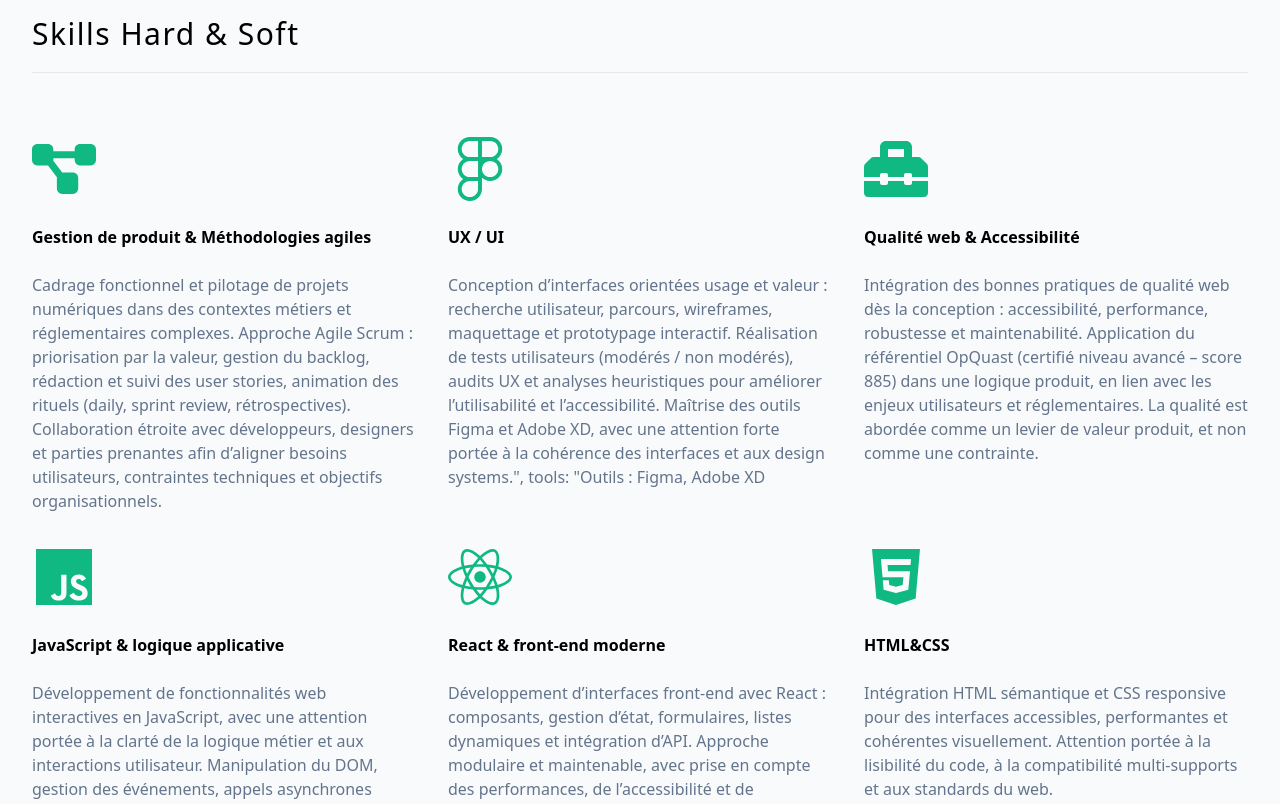
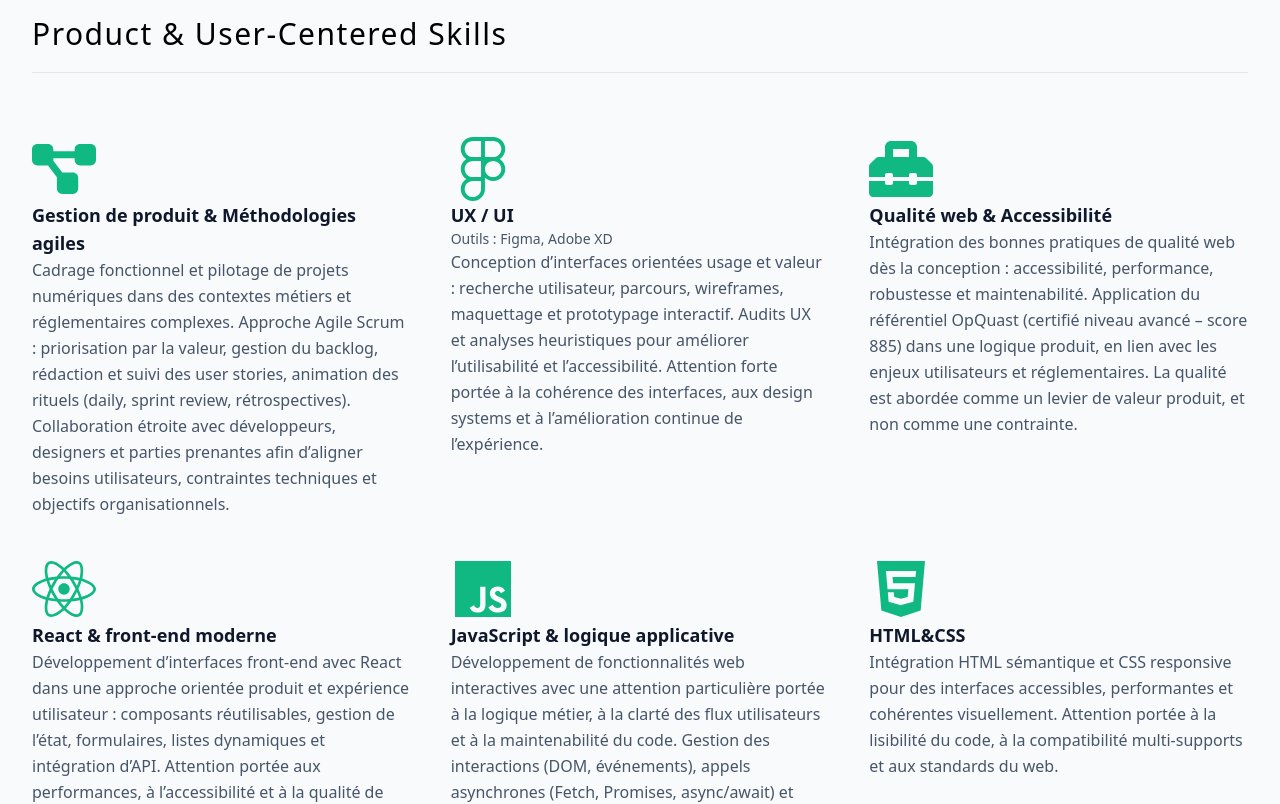
Before and after one commit to Cfy1010/cyportfolio, a React (Vite) app: page / in a window 1280 px wide. Shown: the part 740-1544 px from the top of the page. Built offline with nearby package versions, Linux system fonts and the light colour scheme.

Commit message:
improve: enhance accessibility and semantic structure in skills section

```diff
--- a/src/components/Hero.jsx
+++ b/src/components/Hero.jsx
@@ -6,13 +6,13 @@ const Hero = () => {
     <div className="bg-emerald-100 py-24">
       <div className="align-element grid md:grid-cols-2 items-center gap-8">
         <article>
-          <h1 class="text-4xl md:text-5xl font-bold text-gray-900 leading-tight">
+          <h1 className="text-4xl md:text-5xl font-bold text-gray-900 leading-tight">
             Product Owner / Lead Produit
-            <span class="block text-emerald-600">UX & Qualité</span>
+            <span className="block text-emerald-600">UX & Qualité</span>
           </h1>
           <p className="mt-6 text-lg md:text-xl text-gray-700 font-medium">
             Responsable UX/UI & Développeur Web 4 ans en produit digital · 12
-            ans en management de la qualité
+            ans en management de la qualité (QSE)
           </p>
           <p className="mt-6 max-w-2xl text-lg md:text-xl text-gray-600 leading-relaxed">
             Concevoir, cadrer et faire évoluer des produits numériques utiles,
--- a/src/components/Skills.jsx
+++ b/src/components/Skills.jsx
@@ -5,8 +5,8 @@ import SkillsCard from "./SkillsCard";
 const Skills = () => {
   return (
     <section className="py-20 align-element" id="skills">
-      <SectionTitle text="Skills hard & soft" />
-      <div className="py-16 grid gap-8 md:grid-cols-2 lg:grid-cols-3">
+      <SectionTitle text="Product & User-Centered Skills" />
+      <div className="py-16 grid gap-10 md:grid-cols-2 lg:grid-cols-3">
         {skills.map((skill) => {
           return <SkillsCard key={skill.id} {...skill} />;
         })}
--- a/src/components/SkillsCard.jsx
+++ b/src/components/SkillsCard.jsx
@@ -1,10 +1,29 @@
 const SkillsCard = ({ icon, title, text, tools }) => {
   return (
-    <article>
-      <span>{icon}</span>
-      <h4 className="mt-6 font-bold">{title}</h4>
-      <h3 className="mt-6 font-normal">{tools}</h3>
-      <p className="mt-2 text-slate-500">{text}</p>
+    <article aria-labelledby={`skill-${title}`}>
+      {/* Icône décorative */}
+      <span aria-hidden="true" className="text-primary text-4xl">
+        {icon}
+      </span>
+
+      {/* Titre de compétence */}
+      <h3
+        id={`skill-${title}`}
+        className="text-lg font-semibold text-slate-900"
+      >
+        {title}
+      </h3>
+
+      {/* Outils (si présents) */}
+      {tools && (
+        <p className="text-sm font-medium text-slate-600">
+          <span className="sr-only">Outils utilisés :</span>
+          {tools}
+        </p>
+      )}
+
+      {/* Description */}
+      <p className="text-base leading-relaxed text-slate-600">{text}</p>
     </article>
   );
 };
--- a/src/data.jsx
+++ b/src/data.jsx
@@ -36,8 +36,11 @@ export const skills = [
     id: nanoid(),
     title: "UX / UI",
     icon: <FaFigma className="h-16 w-16 text-emerald-500" />,
-    text: `Conception d’interfaces orientées usage et valeur : recherche utilisateur, parcours, wireframes, maquettage et prototypage interactif. Réalisation de tests utilisateurs (modérés / non modérés), audits UX et analyses heuristiques pour améliorer l’utilisabilité et l’accessibilité. Maîtrise des outils Figma et Adobe XD, avec une attention forte portée à la cohérence des interfaces et aux design systems.",
-    tools: "Outils : Figma, Adobe XD`,
+    text: `Conception d’interfaces orientées usage et valeur : recherche utilisateur, parcours, wireframes, maquettage et prototypage interactif.
+    Audits UX et analyses heuristiques pour améliorer l’utilisabilité et l’accessibilité.
+    Attention forte portée à la cohérence des interfaces, aux design systems et à l’amélioration continue de l’expérience.
+    `,
+    tools: "Outils : Figma, Adobe XD",
   },
   {
     id: nanoid(),
@@ -47,27 +50,27 @@ export const skills = [
     Application du référentiel OpQuast (certifié niveau avancé – score 885) dans une logique produit, en lien avec les enjeux utilisateurs et réglementaires.
     La qualité est abordée comme un levier de valeur produit, et non comme une contrainte.`,
   },
-
+  {
+    id: nanoid(),
+    title: "React & front-end moderne",
+    icon: <FaReact className="h-16 w-16 text-emerald-500" />,
+    text: `Développement d’interfaces front-end avec React dans une approche orientée produit et expérience utilisateur : composants réutilisables, gestion de l’état, formulaires, listes dynamiques et intégration d’API.
+    Attention portée aux performances, à l’accessibilité et à la qualité de l’expérience utilisateur dans des projets concrets.`,
+  },
   {
     id: nanoid(),
     title: "JavaScript & logique applicative",
     icon: <FaJs className="h-16 w-16 text-emerald-500" />,
-    text: `Développement de fonctionnalités web interactives en JavaScript, avec une attention portée à la clarté de la logique métier et aux interactions utilisateur.
-    Manipulation du DOM, gestion des événements, appels asynchrones (Fetch, async/await), structuration du code pour des applications lisibles et évolutives`,
+    text: `Développement de fonctionnalités web interactives avec une attention particulière portée à la logique métier, à la clarté des flux utilisateurs et à la maintenabilité du code.
+    Gestion des interactions (DOM, événements), appels asynchrones (Fetch, Promises, async/await) et structuration de fonctionnalités lisibles, évolutives et alignées avec les besoins produit.`,
   },
-  {
-    id: nanoid(),
-    title: "React & front-end moderne",
-    icon: <FaReact className="h-16 w-16 text-emerald-500" />,
-    text: `Développement d’interfaces front-end avec React : composants, gestion d’état, formulaires, listes dynamiques et intégration d’API.
-    Approche modulaire et maintenable, avec prise en compte des performances, de l’accessibilité et de l’expérience utilisateur dans des projets concrets.`,
-  },
+
   {
     id: nanoid(),
     title: "HTML&CSS",
     icon: <FaHtml5 className="h-16 w-16 text-emerald-500" />,
     text: `Intégration HTML sémantique et CSS responsive pour des interfaces accessibles, performantes et cohérentes visuellement.
-Attention portée à la lisibilité du code, à la compatibilité multi-supports et aux standards du web.`,
+    Attention portée à la lisibilité du code, à la compatibilité multi-supports et aux standards du web.`,
   },
 
   // {
```
